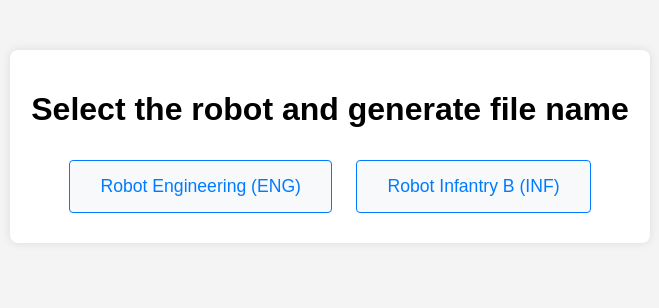
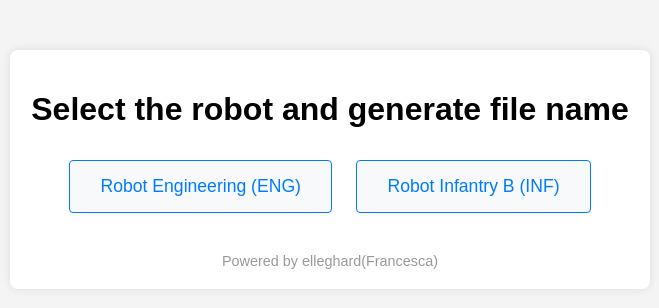
Before and after one commit to elleghard23/Code-Generator-roboto, a Flask app: page / in a window 1280 px wide. Shown: the top 308 px of the page, without its empty margins (310-969 px from the left). Run offline with Flask 3, Linux system fonts and the light colour scheme; some libraries are stand-ins or nearby versions.

Commit message:
index fixato ora anche in inglese e con i crediti

```diff
--- a/templates/index.html
+++ b/templates/index.html
@@ -45,19 +45,26 @@
             transition: background-color 0.2s;
         }
         button:hover { background-color: #0056b3; }
+     .credits {
+            text-align: center;
+            color: #999; /* Un grigio chiaro */
+            font-size: 0.9em;
+            margin-top: 30px;
+        }
     </style>
 </head>
+
 <body>
     <div class="container">
 
         <div id="selection-view">
             <h1>Select the robot and generate file name</h1>
 
-            <button class="robot-button" data-robot-type="ENG" onclick="showGenerator('ENG')">
+            <button class="robot-button" data-robot-type="ENG" onclick="showGenerator('ENG','')">
                 Robot Engineering  (ENG)
             </button>
 
-            <button class="robot-button" data-robot-type="INF" onclick="showGenerator('INF')">
+            <button class="robot-button" data-robot-type="INF" onclick="showGenerator('INF','')">
                 Robot Infantry B (INF)
             </button>
 
@@ -72,6 +79,7 @@
 
             <button onclick="resetView()">Back to selection</button>
         </div>
+        <div class="credits">Powered by elleghard(Francesca)</div>
     </div>
 
     <script>
@@ -93,7 +101,7 @@
 
         async function generateCode() {
             const display = document.getElementById('code-display');
-            display.innerText = "Generazione in corso...";
+            display.innerText = "Generating...";
             display.style.display = 'block';
             display.style.color = '#ffc107';
             display.style.borderColor = '#ffc107';
@@ -129,10 +137,10 @@
         // Funzione per copiare il codice al click
         document.getElementById('code-display').addEventListener('click', function() {
             const code = this.innerText;
-            if (code && !code.startsWith('Generazione') && !code.startsWith('ERRORE')) {
+            if (code && !code.startsWith('Generating') && !code.startsWith('ERRORE')) {
                 navigator.clipboard.writeText(code).then(() => {
                     const originalText = this.innerText;
-                    this.innerText = 'Copiato!';
+                    this.innerText = 'Copied!';
                     setTimeout(() => { this.innerText = originalText; }, 1000);
                 }).catch(err => {
                     console.error('Errore nella copia:', err);
```
